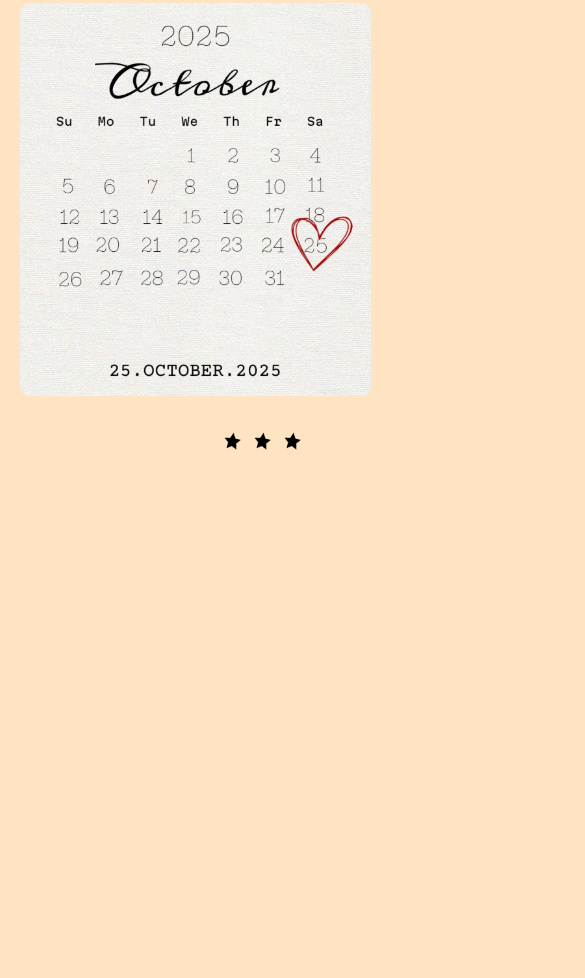
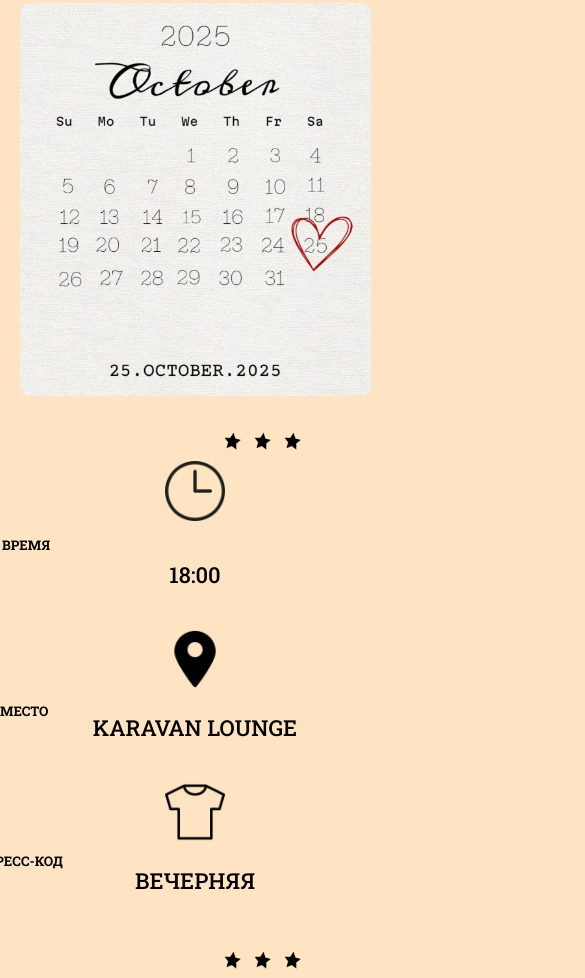
Before and after one commit to ImanMaratov/birthday, a plain HTML site: page birthday amina/index.html in a window 390 px wide. Shown: the part 1019-1997 px from the top of the page, 585 px wide, since content can reach past the window. Drawn offline with Linux system fonts and the light colour scheme; a web font is replaced by a local one.

Commit message:
Сохранил изменения

```diff
--- a/birthday amina/style.css
+++ b/birthday amina/style.css
@@ -20,7 +20,6 @@ body {
 	top: 190px;
 	filter: brightness(70%);
 }
-
 .bir {
 	position: relative;
 }
@@ -34,7 +33,6 @@ body {
 	top: 0;
 	left: 99px;
 }
-
 .pozdrav {
 	position: relative;
 }
@@ -56,7 +54,6 @@ body {
 	position: absolute;
 	left: 220px;
 }
-
 .star2 img {
 	width: 25px;
 	position: absolute;
@@ -67,20 +64,17 @@ body {
 	position: absolute;
 	left: 280px;
 }
-
 .star11 {
 	position: absolute;
 	top: 1520px;
 	left: 82px;
-}
-/* kalendar */
+} /* kalendar */
 .kalendar img {
 	width: 80%;
 	position: absolute;
 	left: 67px;
 	top: 1610px;
-}
-/* saat */
+} /* saat */
 .saat img {
 	width: 50px;
 	position: absolute;
@@ -99,14 +93,12 @@ body {
 .saat h2 {
 	position: absolute;
 	top: 100px;
-}
-/* - */
+} /* - */
 .star22 img {
 	width: 25px;
 	position: absolute;
 	left: 220px;
 }
-
 .star33 img {
 	width: 25px;
 	position: absolute;
@@ -117,13 +109,11 @@ body {
 	position: absolute;
 	left: 280px;
 }
-
 .star12 {
 	position: absolute;
 	top: 2350px;
 	left: 82px;
-}
-/*  */
+} /* */
 .geolokasia {
 	position: absolute;
 	top: 2700px;
@@ -136,7 +126,6 @@ body {
 	position: absolute;
 	top: 73px;
 }
-
 .geolokasia span {
 	position: absolute;
 	left: -73px;
@@ -154,7 +143,6 @@ body {
 	width: 50px;
 	position: absolute;
 }
-
 .dressCode h5 {
 	position: absolute;
 	top: 70px;
@@ -166,21 +154,17 @@ body {
 	top: 120px;
 	font-weight: 400;
 	font-size: 24px;
-}
-/* - */
-
+} /* - */
 .star13 {
 	position: absolute;
 	top: 3160px;
 	left: 85px;
 }
-
 .star221 img {
 	width: 25px;
 	position: absolute;
 	left: 220px;
 }
-
 .star331 img {
 	width: 25px;
 	position: absolute;
@@ -190,11 +174,7 @@ body {
 	width: 25px;
 	position: absolute;
 	left: 280px;
-}
-
-/* --------- */
-
-/* ======= ЛЕГКАЯ АНИМАЦИЯ ======= */
+} /* --------- */ /* ======= ЛЕГКАЯ АНИМАЦИЯ ======= */
 @keyframes fadeInUp {
 	from {
 		opacity: 0;
@@ -205,7 +185,6 @@ body {
 		transform: translateY(0);
 	}
 }
-
 @keyframes floatStars {
 	0% {
 		transform: translateY(0) rotate(0deg);
@@ -217,14 +196,12 @@ body {
 		transform: translateY(0) rotate(0deg);
 	}
 }
-
 .bir h1,
 .bir p,
 .pozdrav h1,
 .pozdrav p {
 	animation: fadeInUp 1.2s ease-in-out;
 }
-
 .star1 img,
 .star2 img,
 .star3 img,
@@ -235,9 +212,7 @@ body {
 .star331 img,
 .star441 img {
 	animation: floatStars 3s infinite ease-in-out;
-}
-
-/* ======= ДЕКОРАТИВНЫЙ ЭФФЕКТ НА ТЕКСТ ======= */
+} /* ======= ДЕКОРАТИВНЫЙ ЭФФЕКТ НА ТЕКСТ ======= */
 .bir h1 {
 	text-shadow: 3px 3px 6px rgba(0, 0, 0, 0.25);
 }
@@ -247,30 +222,24 @@ body {
 }
 .pozdrav p {
 	line-height: 1.6;
-}
-
-/* ======= МЯГКИЕ ПЕРЕХОДЫ ДЛЯ КАРТИНОК ======= */
+} /* ======= МЯГКИЕ ПЕРЕХОДЫ ДЛЯ КАРТИНОК ======= */
 img {
 	transition: transform 0.4s ease, filter 0.4s ease;
 }
 img:hover {
 	transform: scale(1.03);
 	filter: brightness(1.05);
-}
-
-/* ======= АДАПТИВ ДЛЯ iPHONE 13 PRO MAX И ДРУГИХ ======= */
+} /* ======= АДАПТИВ ДЛЯ iPHONE 13 PRO MAX И ДРУГИХ ======= */
 @media (max-width: 430px) {
 	body {
 		overflow-x: hidden;
 		background-color: bisque;
 	}
-
 	.container {
 		width: 100%;
 		height: auto;
 		padding: 20px 0 50px 0;
 	}
-
 	.bir h1 {
 		font-size: 40px;
 		left: 0;
@@ -278,7 +247,6 @@ img:hover {
 		text-align: center;
 		width: 100%;
 	}
-
 	.bir p {
 		left: 0;
 		top: 120px;
@@ -288,14 +256,12 @@ img:hover {
 		font-weight: 600;
 		font-size: 18px;
 	}
-
 	.imglar img {
 		position: relative;
 		top: 0;
 		width: 100%;
 		border-radius: 10px;
 	}
-
 	.pozdrav h1 {
 		position: relative;
 		left: 0;
@@ -304,7 +270,6 @@ img:hover {
 		text-align: center;
 		margin-top: 40px;
 	}
-
 	.pozdrav p {
 		position: relative;
 		top: 30px;
@@ -314,7 +279,6 @@ img:hover {
 		padding: 0 20px;
 		text-align: center;
 	}
-
 	.star11,
 	.star12,
 	.star13 {
@@ -326,7 +290,6 @@ img:hover {
 		gap: 15px;
 		margin-top: 40px;
 	}
-
 	.kalendar img {
 		position: relative;
 		top: 0;
@@ -336,37 +299,22 @@ img:hover {
 		margin: 30px auto;
 		border-radius: 10px;
 	}
-
-	/* ===== Блок ВРЕМЯ / МЕСТО / ДРЕСС-КОД ===== */
 	.saat,
 	.geolokasia,
 	.dressCode {
 		position: relative;
-		margin: 30px auto;
+		left: 0;
+		top: 0;
+		margin-top: 40px;
 		text-align: center;
-		display: flex;
-		flex-direction: column; /* вертикально */
-		align-items: center;
-		gap: 10px; /* расстояние между элементами */
 	}
-
 	.saat img,
 	.geolokasia img,
 	.dressCode img {
 		position: relative;
 		width: 60px;
-		margin-bottom: 5px;
+		margin-bottom: 10px;
 	}
-
-	.saat h5,
-	.geolokasia h5,
-	.dressCode h5 {
-		position: relative;
-		margin: 0;
-		font-size: 18px;
-		font-weight: 600;
-	}
-
 	.saat h2,
 	.geolokasia span,
 	.dressCode span {
@@ -376,10 +324,26 @@ img:hover {
 		font-size: 22px;
 		font-weight: 500;
 		display: block;
+		margin-top: 10px;
+	}
+	.geolokasia span {
 		white-space: normal;
 	}
-
 	.dressCode {
 		margin-bottom: 60px;
 	}
+} /* */ /* ======= НЕЖНОЕ СИЯНИЕ ЗАГОЛОВКА ======= */
+@keyframes glowText {
+	0% {
+		text-shadow: 0 0 5px #ff8ad6, 0 0 10px #ff8ad6, 0 0 20px #ff8ad6;
+	}
+	50% {
+		text-shadow: 0 0 10px #ff59c2, 0 0 25px #ff59c2, 0 0 40px #ff59c2;
+	}
+	100% {
+		text-shadow: 0 0 5px #ff8ad6, 0 0 10px #ff8ad6, 0 0 20px #ff8ad6;
+	}
 }
+.bir h1 {
+	animation: glowText 2.5s ease-in-out infinite alternate;
+}
```
